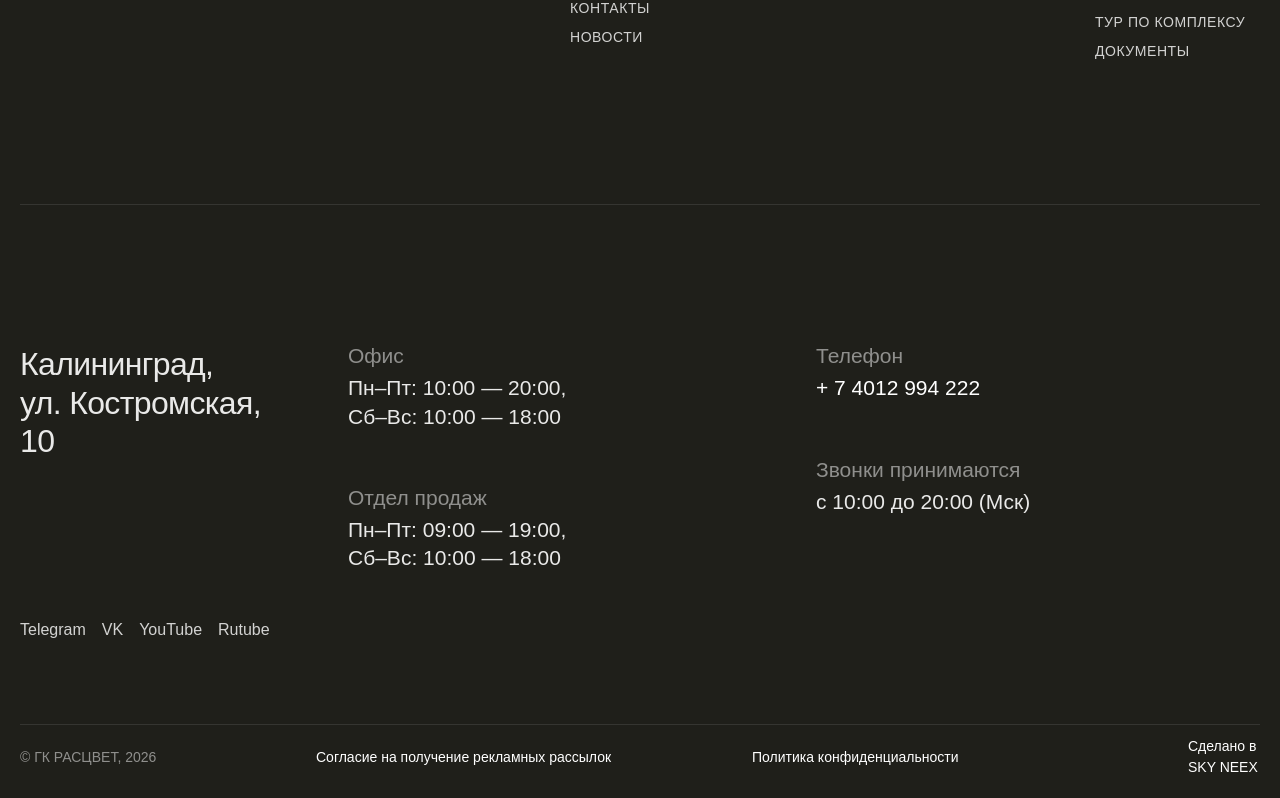
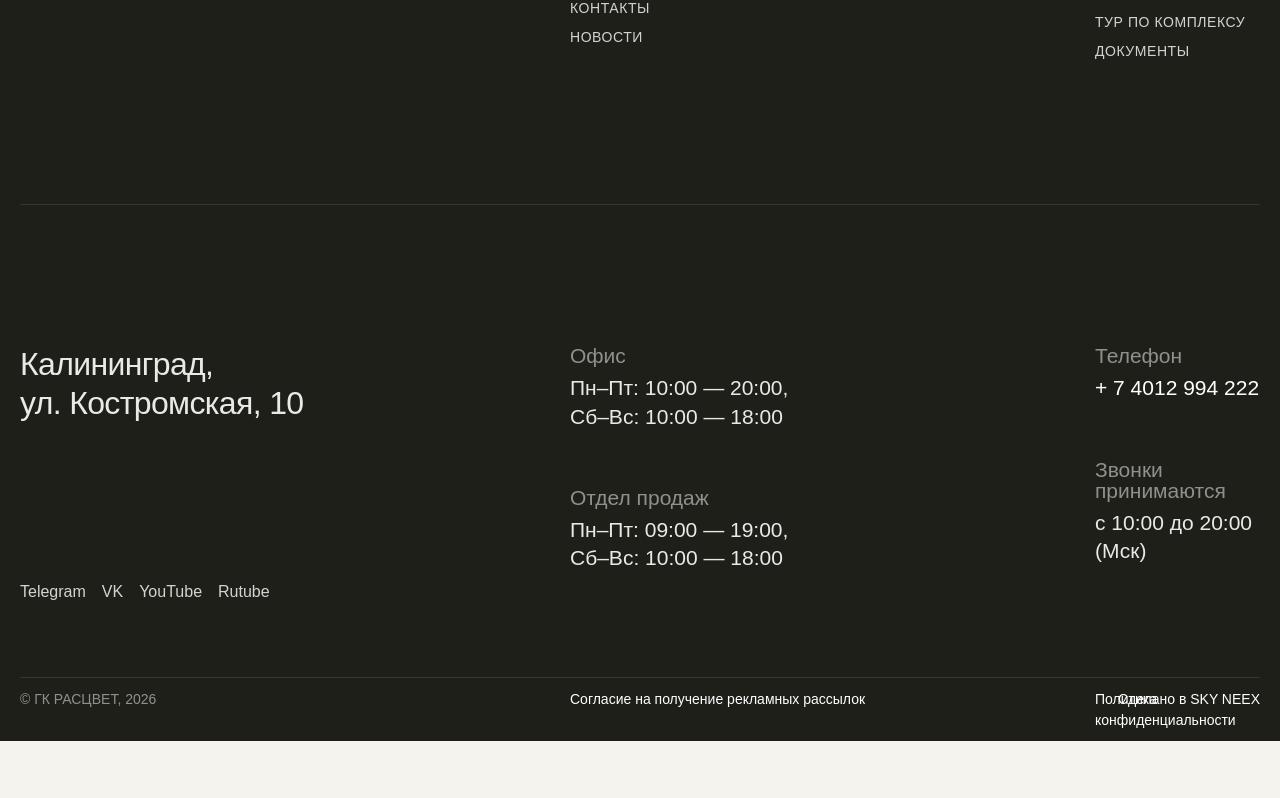
Before and after one commit to nstopack-crypto/istok-site, a Next.js app: page / in a window 1280 px wide. Shown: the part 10528-11326 px from the top of the page. After the commit the page ends 11269 px from the top, so only its background shows below. Built offline with nearby package versions, Linux system fonts and the light colour scheme.

Commit message:
Set footer middle and bottom rows to exact positions

```diff
--- a/components/Footer.tsx
+++ b/components/Footer.tsx
@@ -118,8 +118,8 @@ export default function Footer() {
           </div>
 
           <div className="pt-[140px]">
-            <div className="grid grid-cols-1 gap-12 md:grid-cols-[280px_420px_420px_1fr] md:items-start">
-              <div>
+            <div className="relative hidden min-h-[250px] md:block">
+              <div className="absolute left-0 top-0 w-[320px]">
                 <p className="mb-[158px] text-[32px] leading-[1.2] tracking-[-0.02em] text-white/90">
                   Калининград,
                   <br />
@@ -142,7 +142,7 @@ export default function Footer() {
                 </div>
               </div>
 
-              <div className="space-y-[56px]">
+              <div className="absolute left-[550px] top-0 space-y-[56px]">
                 <div>
                   <p className="mb-2 text-[21px] leading-none text-white/50">
                     Офис
@@ -166,7 +166,7 @@ export default function Footer() {
                 </div>
               </div>
 
-              <div className="space-y-[56px]">
+              <div className="absolute left-[1075px] top-0 space-y-[56px]">
                 <div>
                   <p className="mb-2 text-[21px] leading-none text-white/50">
                     Телефон
@@ -188,32 +188,124 @@ export default function Footer() {
                   </p>
                 </div>
               </div>
+            </div>
 
-              <div />
+            <div className="space-y-10 md:hidden">
+              <div>
+                <p className="text-[32px] leading-[1.2] tracking-[-0.02em] text-white/90">
+                  Калининград,
+                  <br />
+                  ул. Костромская, 10
+                </p>
+              </div>
+
+              <div className="flex items-center gap-4 text-[16px] text-white/80">
+                <a href="#" className="transition hover:text-white">
+                  Telegram
+                </a>
+                <a href="#" className="transition hover:text-white">
+                  VK
+                </a>
+                <a href="#" className="transition hover:text-white">
+                  YouTube
+                </a>
+                <a href="#" className="transition hover:text-white">
+                  Rutube
+                </a>
+              </div>
+
+              <div className="space-y-[40px]">
+                <div>
+                  <p className="mb-2 text-[21px] leading-none text-white/50">
+                    Офис
+                  </p>
+                  <p className="text-[21px] leading-[1.35] text-white/90">
+                    Пн–Пт: 10:00 — 20:00,
+                    <br />
+                    Сб–Вс: 10:00 — 18:00
+                  </p>
+                </div>
+
+                <div>
+                  <p className="mb-2 text-[21px] leading-none text-white/50">
+                    Телефон
+                  </p>
+                  <a
+                    href="tel:+74012994222"
+                    className="text-[21px] leading-[1.35] text-white/90"
+                  >
+                    + 7 4012 994 222
+                  </a>
+                </div>
+
+                <div>
+                  <p className="mb-2 text-[21px] leading-none text-white/50">
+                    Отдел продаж
+                  </p>
+                  <p className="text-[21px] leading-[1.35] text-white/90">
+                    Пн–Пт: 09:00 — 19:00,
+                    <br />
+                    Сб–Вс: 10:00 — 18:00
+                  </p>
+                </div>
+
+                <div>
+                  <p className="mb-2 text-[21px] leading-none text-white/50">
+                    Звонки принимаются
+                  </p>
+                  <p className="text-[21px] leading-[1.35] text-white/90">
+                    с 10:00 до 20:00 (Мск)
+                  </p>
+                </div>
+              </div>
             </div>
           </div>
 
           <div className="mt-[82px] border-t border-white/10 pt-[11px]">
-            <div className="grid grid-cols-1 gap-4 md:grid-cols-[280px_420px_420px_1fr] md:items-center">
-              <p className="text-[14px] text-white/50">© ГК РАСЦВЕТ, 2026</p>
+            <div className="relative hidden h-[32px] md:block">
+              <p className="absolute left-0 top-0 text-[14px] text-white/50">
+                © ГК РАСЦВЕТ, 2026
+              </p>
 
               <a
                 href="#"
-                className="text-[14px] text-white/50 transition hover:text-white/80"
+                className="absolute left-[550px] top-0 text-[14px] text-white/50 transition hover:text-white/80"
               >
                 Согласие на получение рекламных рассылок
               </a>
 
               <a
                 href="#"
-                className="text-[14px] text-white/50 transition hover:text-white/80"
+                className="absolute left-[1075px] top-0 text-[14px] text-white/50 transition hover:text-white/80"
               >
                 Политика конфиденциальности
               </a>
 
               <a
                 href="#"
-                className="text-[14px] text-white/50 transition hover:text-white/80 md:justify-self-end"
+                className="absolute right-0 top-0 text-[14px] text-white/50 transition hover:text-white/80"
+              >
+                Сделано в SKY NEEX
+              </a>
+            </div>
+
+            <div className="space-y-3 md:hidden">
+              <p className="text-[14px] text-white/50">© ГК РАСЦВЕТ, 2026</p>
+              <a
+                href="#"
+                className="block text-[14px] text-white/50 transition hover:text-white/80"
+              >
+                Согласие на получение рекламных рассылок
+              </a>
+              <a
+                href="#"
+                className="block text-[14px] text-white/50 transition hover:text-white/80"
+              >
+                Политика конфиденциальности
+              </a>
+              <a
+                href="#"
+                className="block text-[14px] text-white/50 transition hover:text-white/80"
               >
                 Сделано в SKY NEEX
               </a>
```
